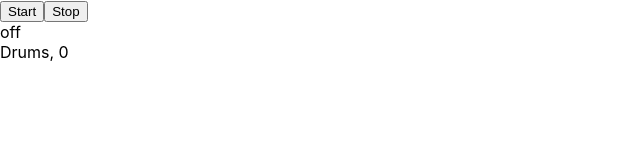
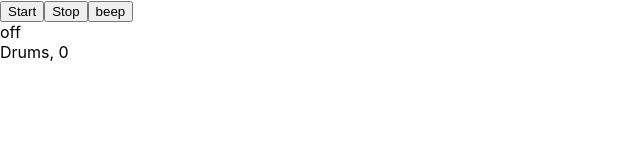
Before and after one commit to Luftare/deep-sounds, a React (Create React App) app: page / in a window 1280 px wide. Shown: the top 160 px of the page, without its empty margins (0-640 px from the left). Built offline with nearby package versions, Linux system fonts and the light colour scheme.

Commit message:
add audio mixer

```diff
--- a/src/App.js
+++ b/src/App.js
@@ -49,6 +49,7 @@ class App extends Component {
       <div>
         <button onMouseDown={this.startSequence}>Start</button>
         <button onMouseDown={this.stopSequence}>Stop</button>
+        <button onMouseDown={() => this.props.audioMixer.beep()}>beep</button>
         <div>{this.state.sequenceActive ? 'on' : 'off'}</div>
         <Drums sequence={sequence} />
       </div>
--- /dev/null
+++ b/src/AudioMixer.js
@@ -0,0 +1,24 @@
+export default class AudioMixer {
+  constructor() {
+    const ctx = new AudioContext();
+    const masterGain = ctx.createGain();
+
+    masterGain.gain.value = 0.3;
+
+    masterGain.connect(ctx.destination);
+
+    this.ctx = ctx;
+    this.masterGain = masterGain;
+  }
+
+  beep() {
+    const { ctx, masterGain } = this;
+    const osc = ctx.createOscillator();
+    osc.frequency.value = 200;
+    osc.connect(masterGain);
+    osc.start();
+    setTimeout(() => {
+      osc.stop();
+    }, 200);
+  }
+}
--- a/src/index.js
+++ b/src/index.js
@@ -5,8 +5,12 @@ import App from './App';
 import * as serviceWorker from './serviceWorker';
 
 import Ticker from './Ticker';
+import AudioMixer from './AudioMixer';
 
-ReactDOM.render(<App ticker={new Ticker()} />, document.getElementById('root'));
+ReactDOM.render(
+  <App ticker={new Ticker()} audioMixer={new AudioMixer()} />,
+  document.getElementById('root')
+);
 
 // If you want your app to work offline and load faster, you can change
 // unregister() to register() below. Note this comes with some pitfalls.
```
